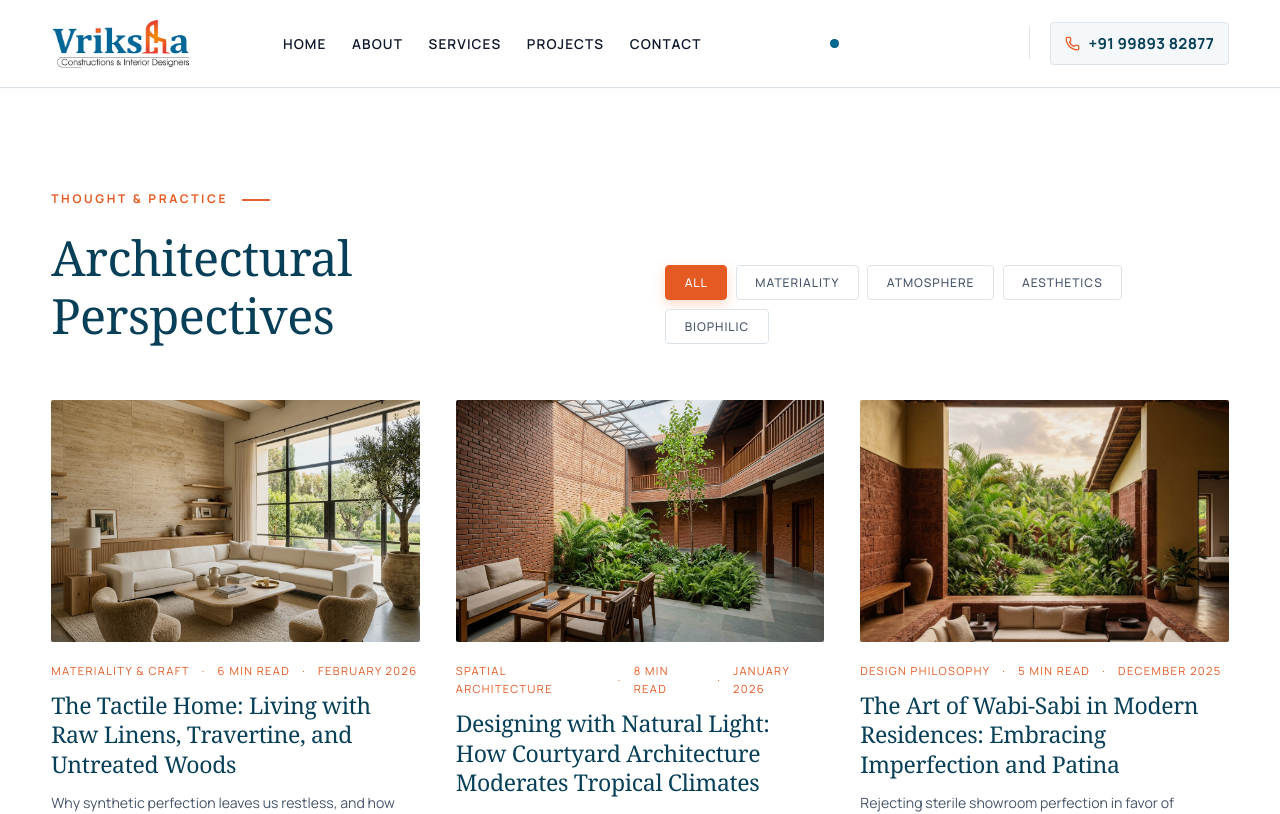
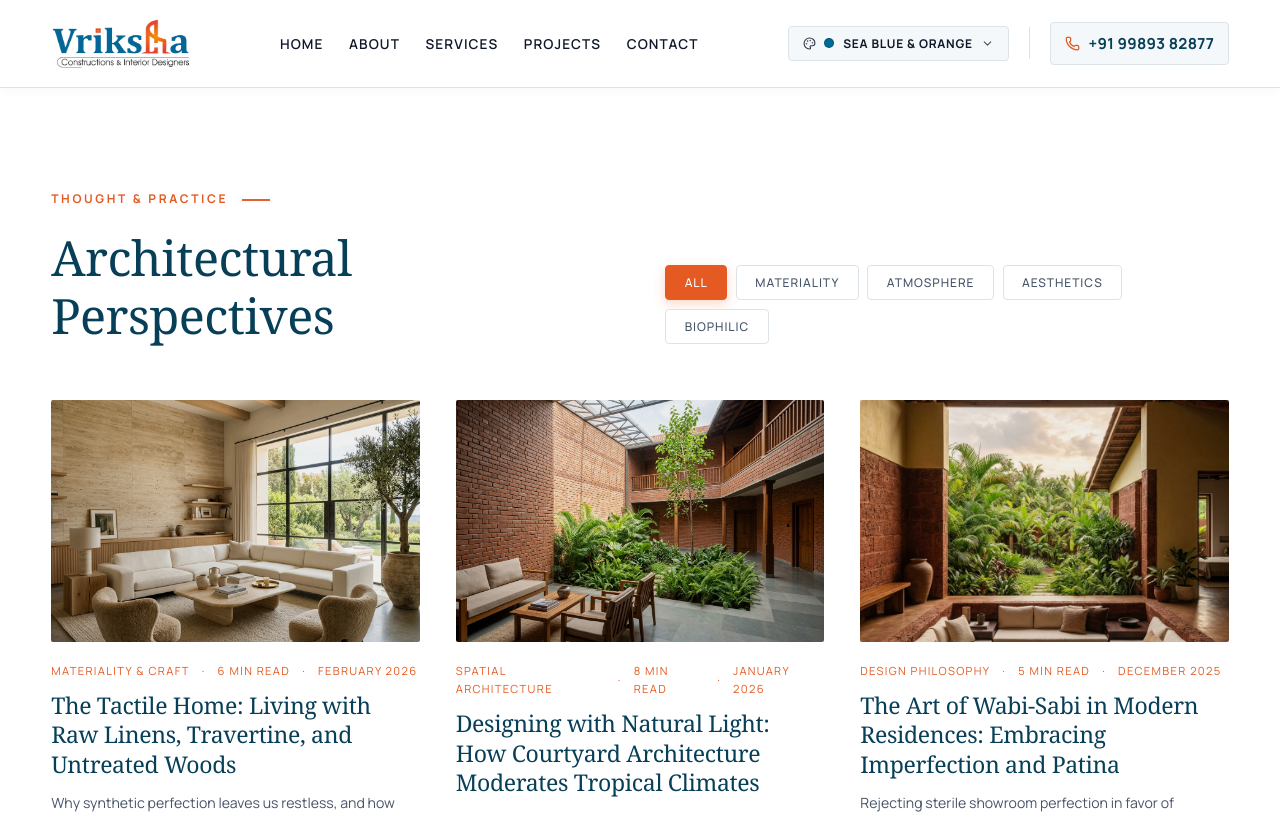
Before and after one commit to donepudipavanteja25-sketch/interior-design, a React (Vite) app: page /journal in a window 1280 px wide. Shown: the top 814 px of the page. Built offline with nearby package versions, Linux system fonts and the light colour scheme.

Commit message:
Fix theme switcher button and dropdown headings visibility on white navbar

```diff
--- a/src/components/ThemeSwitcher.tsx
+++ b/src/components/ThemeSwitcher.tsx
@@ -99,6 +99,9 @@ export const ThemeSwitcher: React.FC = () => {
       {/* Floating Dropdown Selection */}
       {isOpen && (
         <div className="theme-dropdown-menu" role="listbox" aria-label="Color Palettes">
+          <div className="theme-dropdown-header">
+            <span>Color Palettes</span>
+          </div>
           {themes.map((theme) => {
             const isSelected = activeTheme === theme.id;
             return (
@@ -117,7 +120,7 @@ export const ThemeSwitcher: React.FC = () => {
                   />
                   <span>{theme.name}</span>
                 </div>
-                {isSelected && <Check size={14} style={{ color: 'var(--charcoal)' }} />}
+                {isSelected && <Check size={14} style={{ color: 'var(--accent, #E55A22)' }} />}
               </button>
             );
           })}
--- a/src/styles/theme-switcher.css
+++ b/src/styles/theme-switcher.css
@@ -8,54 +8,65 @@
 .theme-dropdown-toggle {
   display: inline-flex;
   align-items: center;
-  gap: 0.5rem;
+  gap: 0.55rem;
   padding: 0.5rem 0.85rem;
-  background-color: rgba(255, 255, 255, 0.1);
-  border: 1px solid rgba(255, 255, 255, 0.25);
+  background-color: var(--ivory, #F5F8FA);
+  border: 1px solid var(--border-light, #DCE4E9);
   border-radius: 4px;
   font-family: var(--font-sans);
-  font-size: 0.72rem;
-  font-weight: 600;
-  letter-spacing: 0.08em;
+  font-size: 0.75rem;
+  font-weight: 700;
+  letter-spacing: 0.06em;
   text-transform: uppercase;
-  color: #ffffff;
+  color: #0F172A !important;
   cursor: pointer;
   transition: all var(--transition-fast);
   white-space: nowrap;
 }
 
-.navbar-header.scrolled .theme-dropdown-toggle {
-  background-color: transparent;
-  border-color: var(--border-medium);
-  color: var(--charcoal);
+.navbar-header.scrolled .theme-dropdown-toggle,
+.theme-dropdown-toggle {
+  color: #0F172A !important;
 }
 
 .theme-dropdown-toggle:hover {
-  background-color: rgba(255, 255, 255, 0.2);
-  border-color: rgba(255, 255, 255, 0.4);
+  background-color: #FFFFFF;
+  border-color: var(--accent, #E55A22);
+  color: var(--accent, #E55A22) !important;
+  box-shadow: 0 2px 8px rgba(15, 23, 42, 0.05);
+}
+
+.theme-dropdown-toggle.open {
+  background-color: #FFFFFF;
+  border-color: var(--brand-blue, #075F82);
+  color: var(--brand-blue, #075F82) !important;
+  box-shadow: 0 4px 12px rgba(7, 95, 130, 0.12);
 }
 
 .navbar-header.scrolled .theme-dropdown-toggle:hover {
-  background-color: var(--sand);
-  border-color: var(--charcoal);
+  background-color: #FFFFFF;
+  border-color: var(--accent, #E55A22);
+  color: var(--accent, #E55A22) !important;
 }
 
 .theme-current-dot {
-  width: 9px;
-  height: 9px;
+  width: 10px;
+  height: 10px;
   border-radius: 50%;
-  border: 1px solid rgba(0, 0, 0, 0.15);
+  border: 1px solid rgba(0, 0, 0, 0.2);
   display: inline-block;
   flex-shrink: 0;
 }
 
 .theme-dropdown-label {
   display: inline;
+  color: inherit;
 }
 
 .theme-chevron {
   transition: transform var(--transition-fast);
   opacity: 0.75;
+  color: inherit;
 }
 
 .theme-dropdown-toggle.open .theme-chevron {
@@ -67,18 +78,30 @@
   position: absolute;
   top: calc(100% + 8px);
   right: 0;
-  min-width: 200px;
-  max-width: min(290px, calc(100vw - 2rem));
-  background-color: var(--cream);
-  border: 1px solid var(--border-light);
+  min-width: 220px;
+  max-width: min(300px, calc(100vw - 2rem));
+  background-color: #FFFFFF;
+  border: 1px solid var(--border-light, #DCE4E9);
   border-radius: 6px;
-  box-shadow: var(--shadow-modal);
-  padding: 0.45rem;
+  box-shadow: 0 10px 35px rgba(15, 23, 42, 0.14);
+  padding: 0.5rem;
   z-index: 250;
   display: flex;
   flex-direction: column;
   gap: 0.25rem;
   animation: fadeInDrop 0.2s cubic-bezier(0.16, 1, 0.3, 1);
+}
+
+.theme-dropdown-header {
+  padding: 0.4rem 0.65rem 0.5rem;
+  font-family: var(--font-sans);
+  font-size: 0.68rem;
+  font-weight: 800;
+  letter-spacing: 0.12em;
+  text-transform: uppercase;
+  color: #475569;
+  border-bottom: 1px solid var(--border-subtle, #EDF3F7);
+  margin-bottom: 0.25rem;
 }
 
 /* Mobile & Tablet Compact Form Factor */
@@ -124,23 +147,24 @@
   border: none;
   border-radius: 4px;
   font-family: var(--font-sans);
-  font-size: 0.78rem;
-  letter-spacing: 0.04em;
-  color: var(--charcoal);
+  font-size: 0.82rem;
+  font-weight: 600;
+  letter-spacing: 0.02em;
+  color: #0F172A;
   cursor: pointer;
   transition: all var(--transition-fast);
   text-align: left;
 }
 
 .theme-dropdown-item:hover {
-  background-color: var(--sand);
-  color: var(--charcoal);
+  background-color: var(--sand, #EDF3F7);
+  color: var(--brand-blue, #075F82);
 }
 
 .theme-dropdown-item.active {
-  background-color: var(--accent-subtle);
-  color: var(--accent);
-  font-weight: 600;
+  background-color: #FFF2EB;
+  color: #E55A22;
+  font-weight: 700;
 }
 
 .theme-item-left {
@@ -150,8 +174,8 @@
 }
 
 .theme-item-dot {
-  width: 11px;
-  height: 11px;
+  width: 12px;
+  height: 12px;
   border-radius: 50%;
   border: 1px solid rgba(0, 0, 0, 0.2);
   flex-shrink: 0;
```
